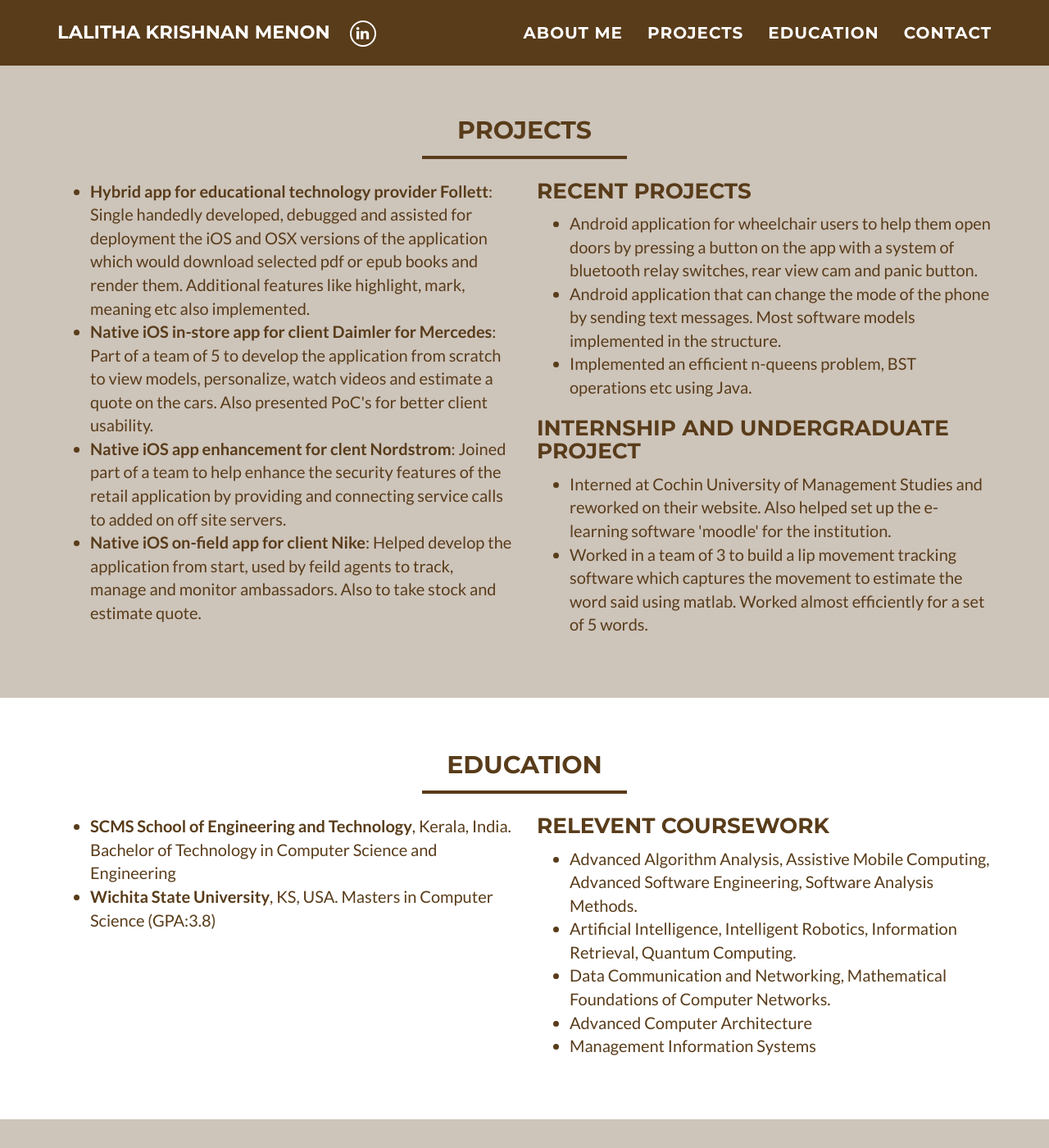
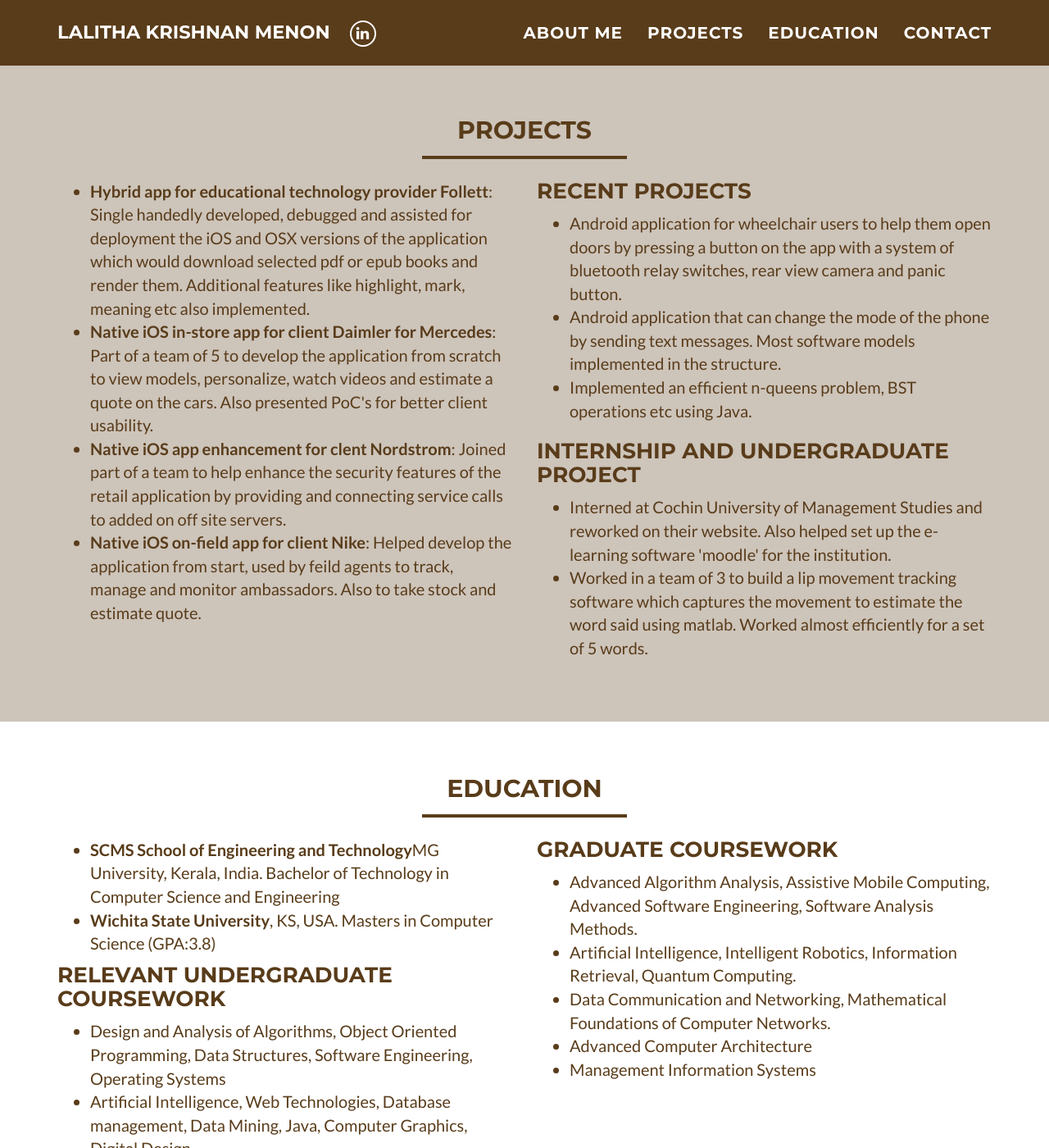
Before and after one commit to lalithamenon/lalithamenon.github.io, a Jekyll site: the page built from index.html, in a window 1280 px wide and 1400 px high, scrolled down 1362 px. Shown: the whole window at 82% size. Built offline with Jekyll 4.4.1, drawn with Linux system fonts in a browser that asks for light colours; some of the changed text lies outside the part shown.

Commit message:
final commit1

```diff
--- a/_includes/interests.html
+++ b/_includes/interests.html
@@ -11,16 +11,29 @@
 
 			<ul>
 			  <li>
-				 <b>SCMS School of Engineering and Technology</b>, Kerala, India. Bachelor of Technology in Computer Science and Engineering
+				 <b>SCMS School of Engineering and Technology</b>MG University, Kerala, India. Bachelor of Technology in Computer Science and Engineering
 			  </li>
 			  <li>
 				  <b>Wichita State University</b>, KS, USA. Masters in Computer Science (GPA:3.8)
 			  </li>
 
 			</ul>
+			<h3 style="margin-top:0">Relevant Undergraduate Coursework</h3>
+			<ul>
+  			<li>
+         Design and Analysis of Algorithms, Object Oriented Programming, Data Structures, Software Engineering, Operating Systems
+    		</li>
+  			<li>
+          Artificial Intelligence, Web Technologies, Database management, Data Mining, Java, Computer Graphics, Digital Design
+  			</li>
+			<li>
+          Cryptography and Network Security, Computer Networks,  Computer Architecture, Compiler Construction, Theory of Computation
+  			</li>
+
+  		    </ul>
 		</div>
     <div class="col-sm-6">
-      <h3 style="margin-top:0">Relevent Coursework</h3>
+      <h3 style="margin-top:0">Graduate Coursework</h3>
 		  <ul>
   			<li>
          Advanced Algorithm Analysis, Assistive Mobile Computing, Advanced Software Engineering, Software Analysis Methods.
--- a/_includes/projects.html
+++ b/_includes/projects.html
@@ -30,7 +30,7 @@
       <h3 style="margin-top:0">Recent Projects</h3>
 		  <ul>
   			<li>
-          Android application for wheelchair users to help them open doors by pressing a button on the app with a system of bluetooth relay switches, rear view cam and panic button.
+          Android application for wheelchair users to help them open doors by pressing a button on the app with a system of bluetooth relay switches, rear view camera and panic button.
     		</li>
   			<li>
           Android application that can change the mode of the phone by sending text messages. Most software models implemented in the structure.
```
